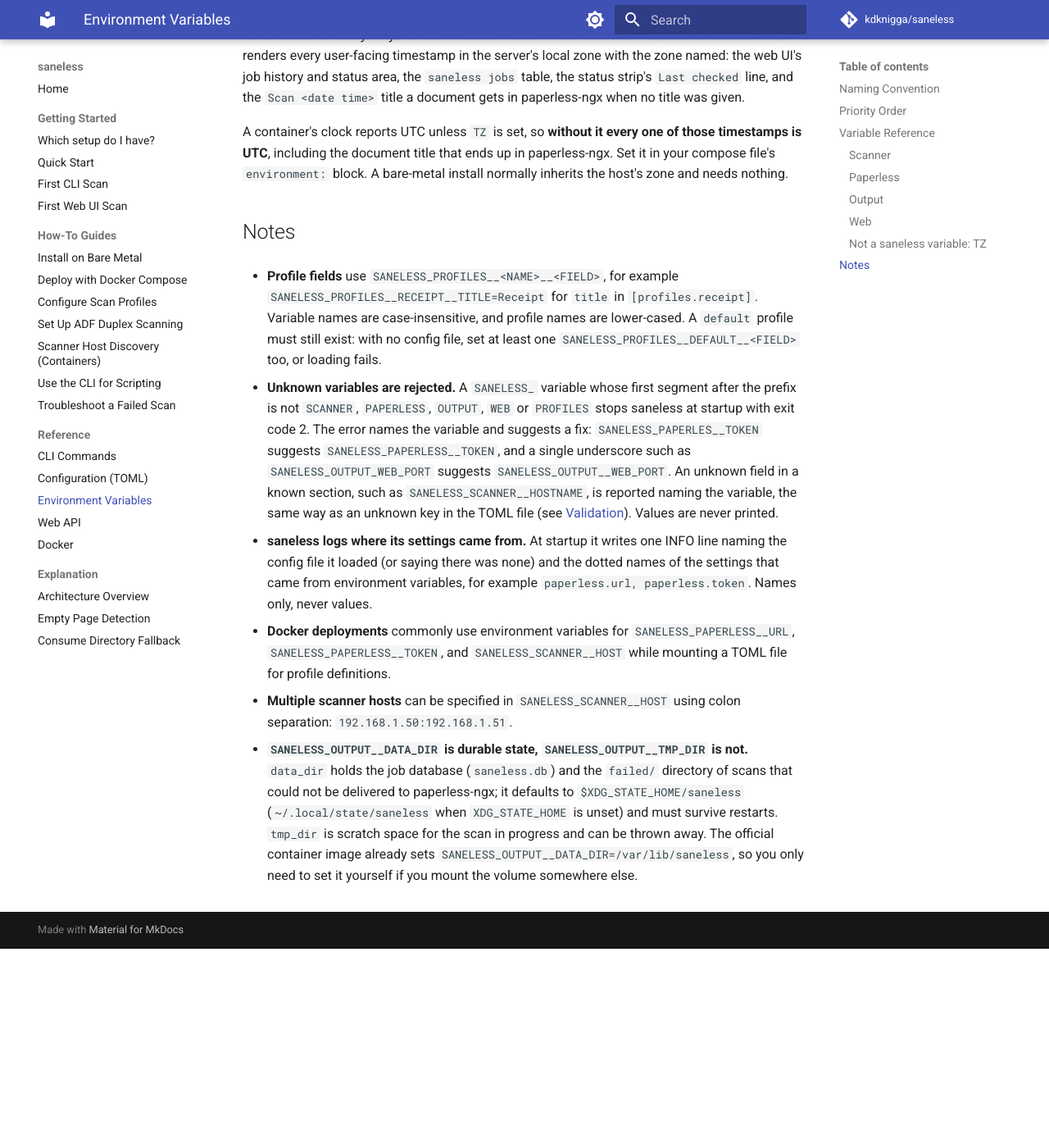
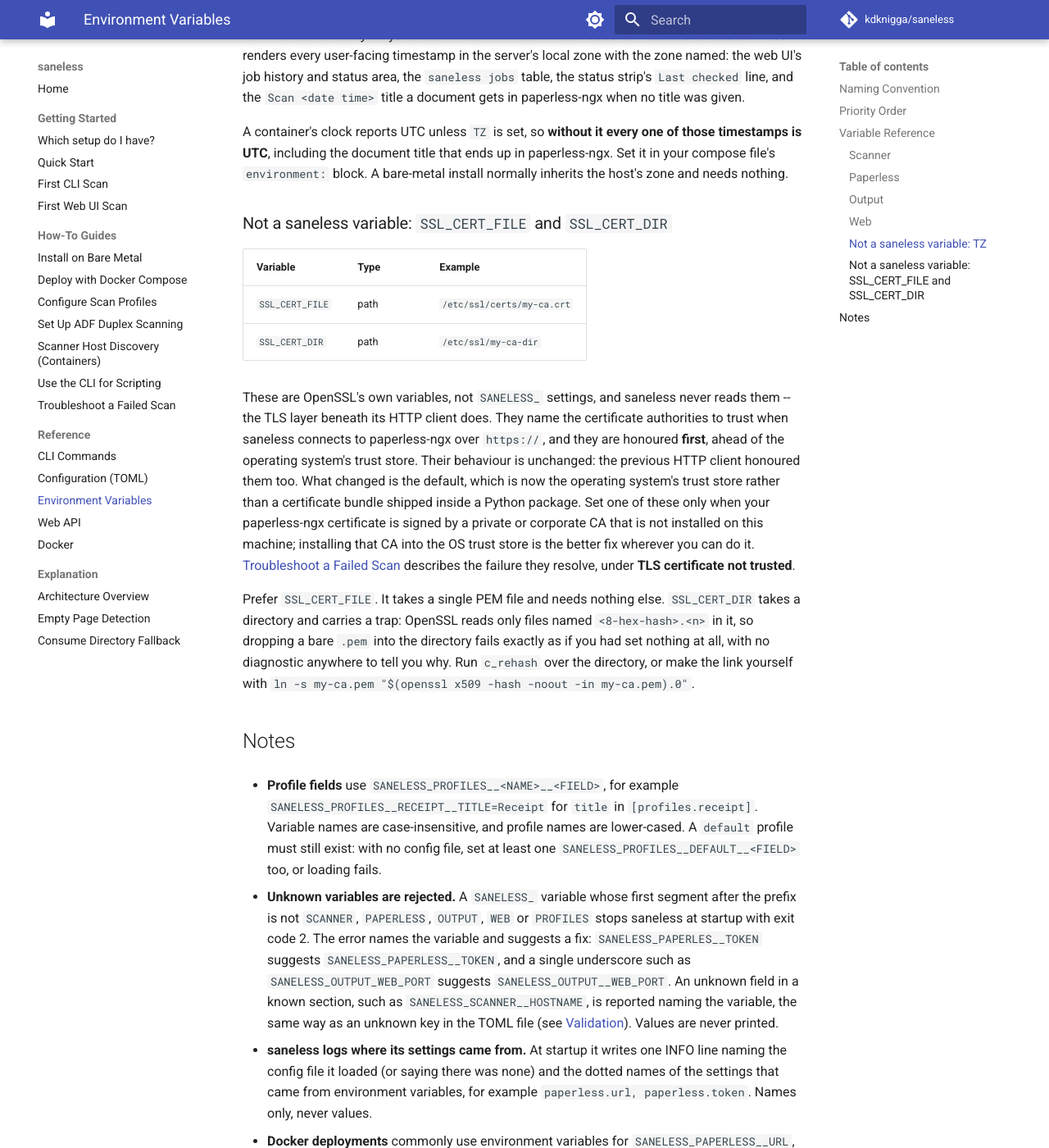
Before and after one commit to kdknigga/saneless, an MkDocs documentation site: the page built from docs/reference/environment-variables.md, in a window 1280 px wide and 1400 px high, scrolled down 2955 px. Shown: the whole window at 82% size. Built offline with MkDocs 1.6.1 and Material for MkDocs 9.7.7, drawn with Linux system fonts in a browser that asks for light colours; comment, search, counter and statistics services are not loaded; before the commit the page ends 4112 px from its top, so only the background shows below that.

Commit message:
docs(35.1-03): document the TLS trust-store change where a deployer will find it
The trust anchors moved out of a Python package and into the operating
system's store. Nothing in the tree configures that boundary, so the whole
mitigation is telling the deployer about it before they hit it and reach for
the first workaround a search offers -- which is turning verification off,
handing the Paperless API token to anyone in the path.

Three additive blocks, no reconciliation needed:

- troubleshoot-a-failed-scan.md gains a sixth `Paperless errors (exit 3)`
  bullet, symptom first. It names BOTH surfaces, because they look nothing
  alike: the scan path prints `CERTIFICATE_VERIFY_FAILED` and exits 3, while
  the status strip and `GET /api/paperless/test` report a bare `unreachable`
  with the SSL detail dropped, a TLS failure being a connection error. The
  `Unreachable.` bullet and the new one now cross-reference each other, so a
  deployer whose web UI says Unreachable reaches the section written for them.
- environment-variables.md gains an `SSL_CERT_FILE` / `SSL_CERT_DIR` entry
  under the existing "not a saneless variable" precedent. They are OpenSSL's,
  honoured ahead of the trust store, and their behaviour is unchanged -- only
  the default moved. `SSL_CERT_DIR` carries its hashed-filename trap, because
  a bare `.pem` in that directory fails silently with no diagnostic, which is
  the other road to a deployer giving up on verification.
- deploy-docker-compose.md gains an upgrade-visible bullet with the compose
  shape for the escape hatch, plus the new outgoing User-Agent.

No block claims the error text changed: it is OpenSSL's and is byte-identical
across the migration. What changed is which CAs are trusted, and therefore
whether the failure happens at all.

Co-Authored-By: Claude Opus 5 <noreply@anthropic.com>
Claude-Session: https://claude.ai/code/session_014cDLWnaTZaPFEjHjuecuzR

````diff
--- a/docs/how-to/deploy-docker-compose.md
+++ b/docs/how-to/deploy-docker-compose.md
@@ -321,3 +321,28 @@ release and there is nothing of that kind at the old path.
 - `GET /api/paperless/test` gained two outcomes: a 404 from the paperless-ngx API
   is now `not_found` and a 5xx is `server_error`, where both were previously
   reported as `connected`. The three original values are unchanged.
+- TLS verification now uses the operating system's trust store instead of a
+  certificate bundle shipped inside a Python package. The stock image is
+  unaffected, because it ships `ca-certificates`, and plain-`http://`
+  deployments are unaffected either way. A private or corporate CA installed in
+  the OS trust store now works where it previously did not. A private CA
+  installed only by editing the Python bundle, or through `REQUESTS_CA_BUNDLE`,
+  now fails with a certificate error: mount the CA file and point
+  `SSL_CERT_FILE` at it.
+
+    ```yaml
+    services:
+      saneless:
+        environment:
+          SSL_CERT_FILE: /etc/ssl/certs/my-ca.crt
+        volumes:
+          - ./my-ca.crt:/etc/ssl/certs/my-ca.crt:ro
+    ```
+
+    Both variables are described in
+    [Environment Variables](../reference/environment-variables.md#not-a-saneless-variable-ssl_cert_file-and-ssl_cert_dir),
+    and [Troubleshoot a Failed Scan](troubleshoot-a-failed-scan.md#paperless-errors-exit-3)
+    shows what the failure looks like from the CLI and from the web UI -- they
+    do not look alike.
+- The outgoing `User-Agent` is now `python-httpx2/<version>`. This matters only
+  to a reverse proxy or WAF in front of paperless-ngx that filters on it.
--- a/docs/how-to/troubleshoot-a-failed-scan.md
+++ b/docs/how-to/troubleshoot-a-failed-scan.md
@@ -145,7 +145,29 @@ The line starts with `Paperless error:`.
   when the connection is refused or reset, times out, is closed by a reverse proxy, or
   paperless-ngx answers with a server error. If every attempt fails and a consume directory is
   configured, the PDF is saved there instead. Without one, the scan fails. Check that
-  `paperless.url` is reachable from where saneless runs.
+  `paperless.url` is reachable from where saneless runs. A `https://` certificate that this
+  machine does not trust also arrives here, reported as unreachable in both the log and the web
+  UI -- see **TLS certificate not trusted** below before you go looking at the network.
+- **TLS certificate not trusted.** The line names an SSL failure, for example
+  `Paperless error: Could not fetch tags from Paperless at https://paperless.example.com/: [SSL:
+  CERTIFICATE_VERIFY_FAILED] certificate verify failed: self-signed certificate (_ssl.c:1081)`,
+  and the scan exits 3. **The same failure looks different in the web UI.** The status strip and
+  `GET /api/paperless/test` report a bare `unreachable` with no TLS text anywhere, because a
+  certificate that cannot be verified means the connection never established, and saneless
+  classifies that as unreachable -- it is reported as the **Unreachable.** case above, with the
+  SSL detail dropped. If your web UI says Unreachable, this bullet may be why. The message on the
+  scan path is OpenSSL's own and has not changed; what
+  changed is which certificate authorities are trusted. saneless now verifies against the
+  operating system's trust store instead of a certificate bundle shipped inside a Python package.
+  So a private or corporate CA installed on the machine now works where it used to fail, and one
+  installed only by editing that Python bundle now gives you this error, which you may not have
+  been getting before. There are two fixes. Install the CA into the operating system's trust
+  store, which is the better option wherever it is available -- in the container, copy the
+  certificate to `/usr/local/share/ca-certificates/my-ca.crt` and run `update-ca-certificates`.
+  Or point OpenSSL at the certificate file directly with `SSL_CERT_FILE`, described in
+  [Environment Variables](../reference/environment-variables.md#not-a-saneless-variable-ssl_cert_file-and-ssl_cert_dir).
+  Do not turn certificate verification off to make this go away: saneless sends the Paperless API
+  token on every request, and an unverified connection hands that token to anyone in the path.
 - **Malformed URL.** A `paperless.url` without a usable `http://` or `https://` scheme is not
   retried, because retrying cannot help. With a consume directory configured the scan is still
   saved there, so it does not fail, but every scan goes to the folder and the log says the URL
--- a/docs/reference/environment-variables.md
+++ b/docs/reference/environment-variables.md
@@ -77,6 +77,17 @@ Both default to `true`. Setting one to `false` hides that control on the scan fo
 
 A container's clock reports UTC unless `TZ` is set, so **without it every one of those timestamps is UTC**, including the document title that ends up in paperless-ngx. Set it in your compose file's `environment:` block. A bare-metal install normally inherits the host's zone and needs nothing.
 
+### Not a saneless variable: `SSL_CERT_FILE` and `SSL_CERT_DIR`
+
+| Variable | Type | Example |
+|----------|------|---------|
+| `SSL_CERT_FILE` | path | `/etc/ssl/certs/my-ca.crt` |
+| `SSL_CERT_DIR` | path | `/etc/ssl/my-ca-dir` |
+
+These are OpenSSL's own variables, not `SANELESS_` settings, and saneless never reads them -- the TLS layer beneath its HTTP client does. They name the certificate authorities to trust when saneless connects to paperless-ngx over `https://`, and they are honoured **first**, ahead of the operating system's trust store. Their behaviour is unchanged: the previous HTTP client honoured them too. What changed is the default, which is now the operating system's trust store rather than a certificate bundle shipped inside a Python package. Set one of these only when your paperless-ngx certificate is signed by a private or corporate CA that is not installed on this machine; installing that CA into the OS trust store is the better fix wherever you can do it. [Troubleshoot a Failed Scan](../how-to/troubleshoot-a-failed-scan.md#paperless-errors-exit-3) describes the failure they resolve, under **TLS certificate not trusted**.
+
+Prefer `SSL_CERT_FILE`. It takes a single PEM file and needs nothing else. `SSL_CERT_DIR` takes a directory and carries a trap: OpenSSL reads only files named `<8-hex-hash>.<n>` in it, so dropping a bare `.pem` into the directory fails exactly as if you had set nothing at all, with no diagnostic anywhere to tell you why. Run `c_rehash` over the directory, or make the link yourself with `ln -s my-ca.pem "$(openssl x509 -hash -noout -in my-ca.pem).0"`.
+
 ## Notes
 
 - **Profile fields** use `SANELESS_PROFILES__<NAME>__<FIELD>`, for example `SANELESS_PROFILES__RECEIPT__TITLE=Receipt` for `title` in `[profiles.receipt]`. Variable names are case-insensitive, and profile names are lower-cased. A `default` profile must still exist: with no config file, set at least one `SANELESS_PROFILES__DEFAULT__<FIELD>` too, or loading fails.
````
